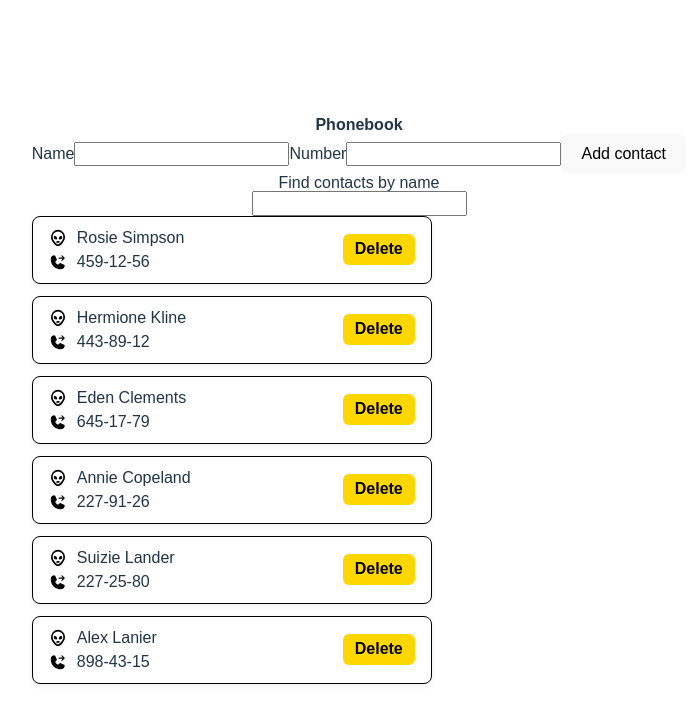
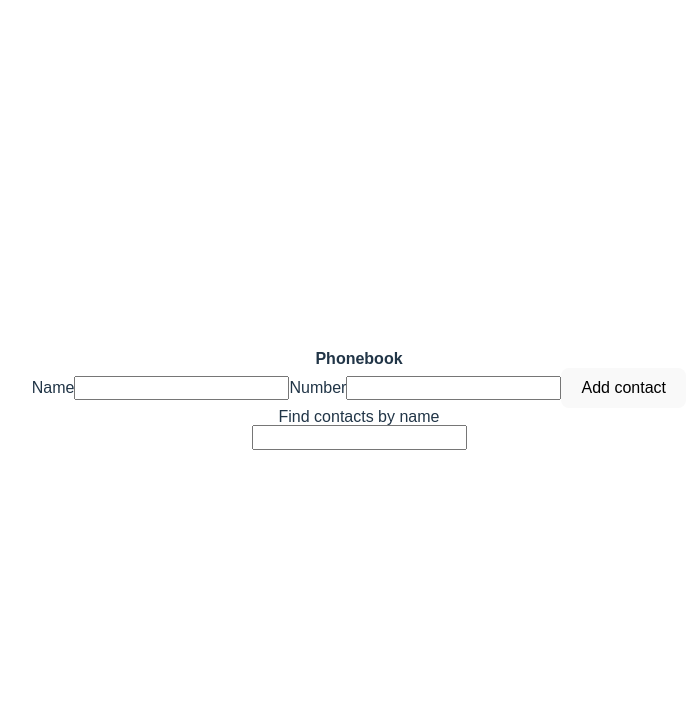
Before and after one commit to yurikorock/learn-REACT-hw-01, a React (Vite) app: page / in a window 1280 px wide. Shown: the top 724 px of the page, without its empty margins (281-978 px from the left). Built offline with nearby package versions, Linux system fonts and the light colour scheme.

Commit message:
end HW 3

```diff
--- a/src/components/App/App.jsx
+++ b/src/components/App/App.jsx
@@ -2,17 +2,15 @@
 import ContactForm from '../ContactForm/ContactForm.jsx';
 import ContactList from '../ContactList/ContactList.jsx';
 import SearchBox from '../SearchBox/SearchBox.jsx';
-import { useState } from 'react';
+import { useEffect, useState } from 'react';
 
 function App() {
-  const [contacts, setContacts] = useState([
-    { id: 'id-1', name: 'Rosie Simpson', number: '459-12-56' },
-    { id: 'id-2', name: 'Hermione Kline', number: '443-89-12' },
-    { id: 'id-3', name: 'Eden Clements', number: '645-17-79' },
-    { id: 'id-4', name: 'Annie Copeland', number: '227-91-26' },
-    { id: 'id-5', name: 'Suizie Lander', number: '227-25-80' },
-    { id: 'id-6', name: 'Alex Lanier', number: '898-43-15' },
-  ]);
+  const [contacts, setContacts] = useState(()=>{
+    const savedContacts = localStorage.getItem("contacts");
+    return savedContacts ? JSON.parse(savedContacts): [];
+  }
+
+  );
   const [search, setSearch] = useState('');
 
   const filterContacts = contacts.filter((contact) =>
@@ -21,6 +19,9 @@
   const addContact = (newContact) => {
     setContacts((prewContacts) => [...prewContacts, newContact]);
   };
+  useEffect(()=>{
+    localStorage.setItem("contacts", JSON.stringify(contacts));
+  }, [contacts]);
 
   return (
     <>
--- a/src/friends.json
+++ b/src/friends.json
@@ -28,4 +28,5 @@
     "isOnline": false,
     "id": 1284
   }
+
 ]
```
